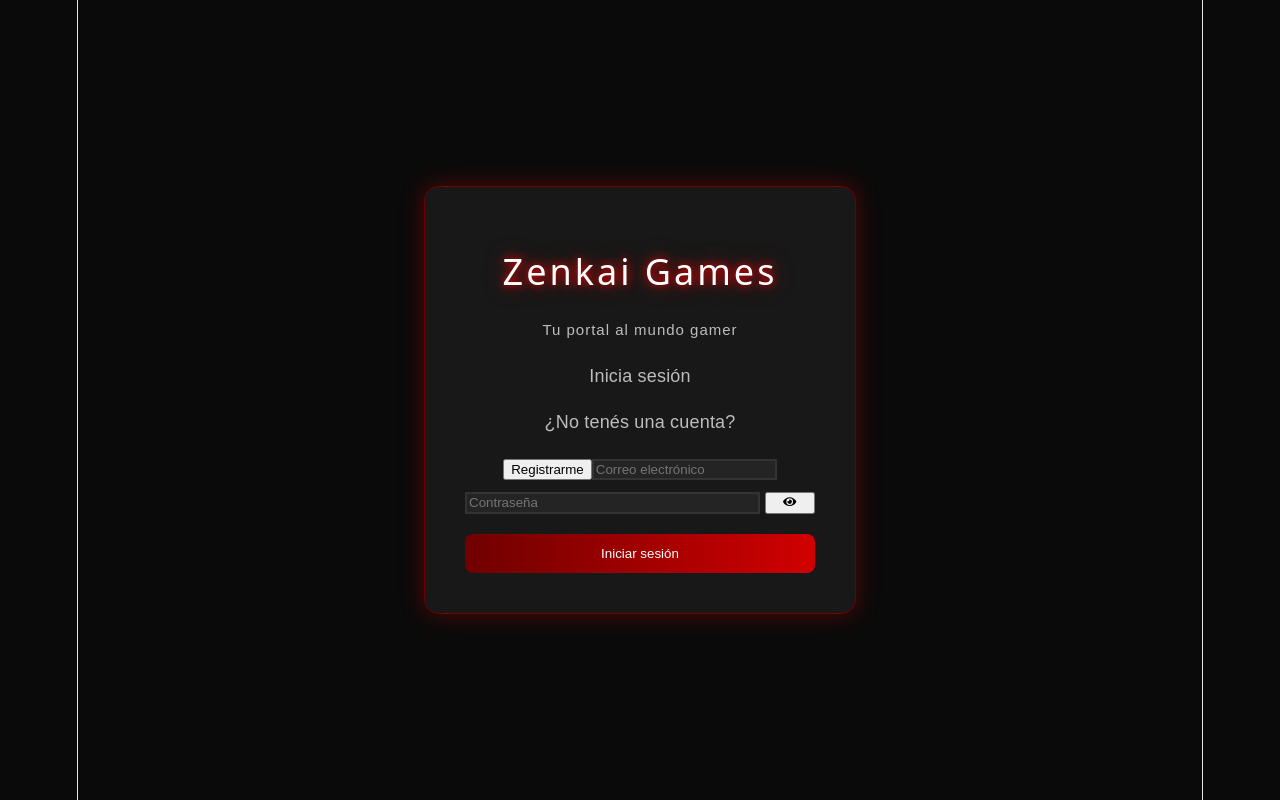
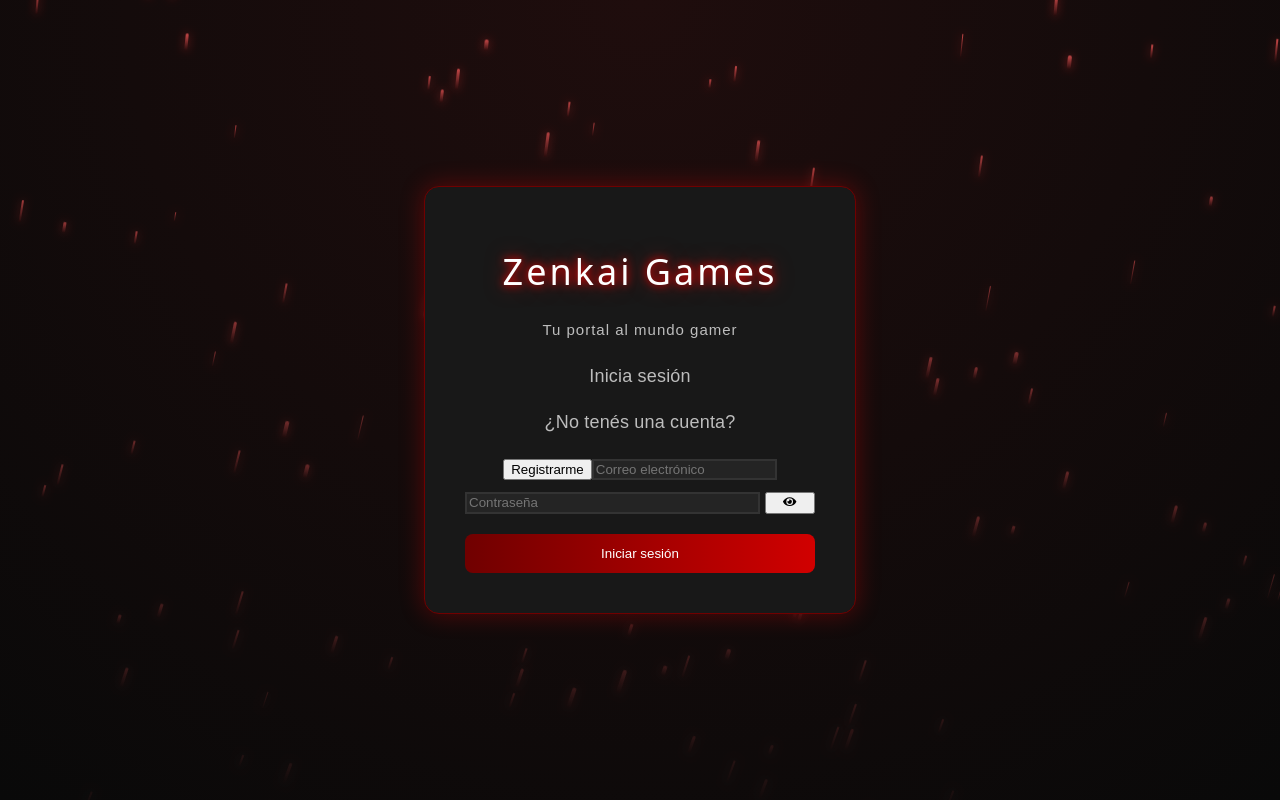
Before and after one commit to Maticraft2003/Zenkai-Games-2.0, a React (Vite) app in the folder frontend/: page / in a window 1280 px wide. Built offline with nearby package versions, Linux system fonts and the light colour scheme.

Commit message:
Lluvia roja animada lista

```diff
--- a/frontend/src/App.jsx
+++ b/frontend/src/App.jsx
@@ -32,6 +32,7 @@ function App() {
 
     </Routes>
   );
+
 }
 
 export default App;
--- a/frontend/src/components/ParticlesBackground.jsx
+++ b/frontend/src/components/ParticlesBackground.jsx
@@ -1,67 +1,68 @@
-import Particles from "@tsparticles/react";
+const particles = Array.from({ length: 140 }, (_, index) => ({
+  id: index,
+  left: `${Math.random() * 100}%`,
+  delay: `${Math.random() * 4}s`,
+  duration: `${1.4 + Math.random() * 1.6}s`,
+  size: `${1.2 + Math.random() * 2.5}px`,
+  opacity: 0.25 + Math.random() * 0.4,
+  drift: `${-8 + Math.random() * 16}px`,
+  height: `${8 + Math.random() * 18}px`,
+}));
 
 function ParticlesBackground() {
 
-    return (
+  return (
+    <div
+      aria-hidden="true"
+      style={{
+        position: "fixed",
+        inset: 0,
+        zIndex: 0,
+        overflow: "hidden",
+        background: "radial-gradient(circle at top, #1f0d0d 0%, #090909 100%)",
+        pointerEvents: "none",
+      }}
+    >
+      <style>{`
+        @keyframes redRain {
+          0% {
+            transform: translate3d(0, -20vh, 0) rotate(0deg);
+            opacity: 0;
+          }
+          10% {
+            opacity: 1;
+          }
+          100% {
+            transform: translate3d(var(--drift), 120vh, 0) rotate(22deg);
+            opacity: 0;
+          }
+        }
+      `}</style>
 
-        <Particles
-
-            id="tsparticles"
-
-            options={{
-
-                background: {
-
-                    color: "#0a0a0a"
-
-                },
-
-                fpsLimit: 60,
-
-                particles: {
-
-                    number: {
-
-                        value: 80
-
-                    },
-
-                    color: {
-
-                        value: "#ff0000"
-
-                    },
-
-                    size: {
-
-                        value: { min: 2, max: 5 }
-
-                    },
-
-                    move: {
-
-                        enable: true,
-
-                        speed: 1,
-
-                        direction: "bottom"
-
-                    },
-
-                    opacity: {
-
-                        value: 0.6
-
-                    }
-
-                }
-
-            }}
-
+      {particles.map((particle) => (
+        <span
+          key={particle.id}
+          style={{
+            position: "absolute",
+            left: particle.left,
+            top: "-12vh",
+            width: particle.size,
+            height: particle.height,
+            background: "linear-gradient(180deg, rgba(255,90,90,0.95), rgba(120,0,0,0.18))",
+            borderRadius: "999px",
+            opacity: particle.opacity,
+            filter: "blur(0.35px)",
+            animation: `redRain ${particle.duration} linear infinite`,
+            animationDelay: particle.delay,
+            boxShadow: "0 0 8px rgba(255, 40, 40, 0.5)",
+            transform: "translateZ(0)",
+            willChange: "transform, opacity",
+            ["--drift"]: particle.drift,
+          }}
         />
-
-    );
-
+      ))}
+    </div>
+  );
 }
 
 export default ParticlesBackground;
--- a/frontend/src/index.css
+++ b/frontend/src/index.css
@@ -52,14 +52,15 @@
 
 body {
   margin: 0;
+  background: #090909;
+  color: #fff;
 }
 
 #root {
-  width: 1126px;
+  width: 100%;
   max-width: 100%;
   margin: 0 auto;
   text-align: center;
-  border-inline: 1px solid var(--border);
   min-height: 100svh;
   display: flex;
   flex-direction: column;
--- a/frontend/src/pages/Home.jsx
+++ b/frontend/src/pages/Home.jsx
@@ -1,21 +1,23 @@
 import { useNavigate } from "react-router-dom";
+import ParticlesBackground from "../components/ParticlesBackground";
+
 function Home() {
   const navigate = useNavigate();
 
   const cerrarSesion = () => {
+    localStorage.removeItem("usuario");
+    navigate("/");
+  };
 
-    localStorage.removeItem("usuario");
+  return (
+    <div className="App" style={{ position: "relative", minHeight: "100vh", overflow: "hidden" }}>
+      <ParticlesBackground />
 
-    navigate("/");
+      <div style={{ position: "relative", zIndex: 1 }}>
+        <h1>Bienvenido a Zenkai Games</h1>
 
-};
-  return (
-    <div className="App">
-      <h1>Bienvenido a Zenkai Games</h1>
         <header className="navbar">
-
           <div className="logo">
-
             <h1>Zenkai Games</h1>
           </div>
           <div>
@@ -23,9 +25,7 @@ function Home() {
           </div>
 
           <nav>
-
             <ul className="menu">
-
               <li><a href="#inicio">Inicio</a></li>
               <li><a href="#juegos">Juegos</a></li>
               <li><a href="#rankings">Rankings</a></li>
@@ -34,30 +34,26 @@ function Home() {
               <li><a href="#acerca-de">Acerca de</a></li>
             </ul>
           </nav>
-     <button onClick={cerrarSesion}>
-    🚪 Cerrar sesión
-     </button>
+
+          <button onClick={cerrarSesion}>🚪 Cerrar sesión</button>
+
           <div className="login">
             <button>Mi Perfil</button>
           </div>
+        </header>
 
-     </header>
         <main>
-
-      {/* Banner Principalº */}
-
+          {/* Banner Principal */}
           {/* Juegos Destacados */}
-
           {/* Recomendaciones */}
-
           {/* Rankings */}
-
         </main>
 
         <footer>
           {/* Pie de pagina */}
         </footer>
       </div>
+    </div>
   );
 }
 
--- a/frontend/src/pages/Login.css
+++ b/frontend/src/pages/Login.css
@@ -194,7 +194,13 @@ body{
 
     position: relative;
 
-    z-index: 1;
+    min-height: 100vh;
+
+    display:flex;
+
+    justify-content:center;
+
+    align-items:center;
 
 }
 
@@ -202,6 +208,6 @@ body{
 
     position: relative;
 
-    z-index: 2;
+    z-index: 1;
 
 }
```
Also changed, not shown: frontend/src/pages/Login.jsx (line endings or trailing spaces), 2 other files (tests, documents, lock files or other folders). Lines whose indentation alone changed are shown as unchanged.
